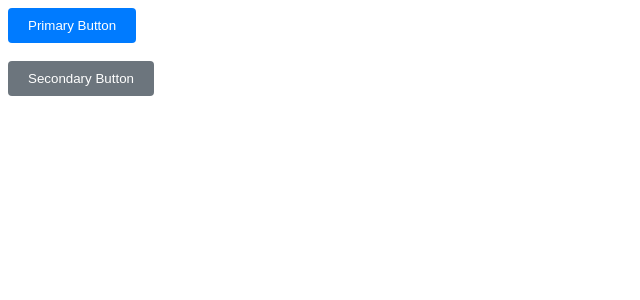
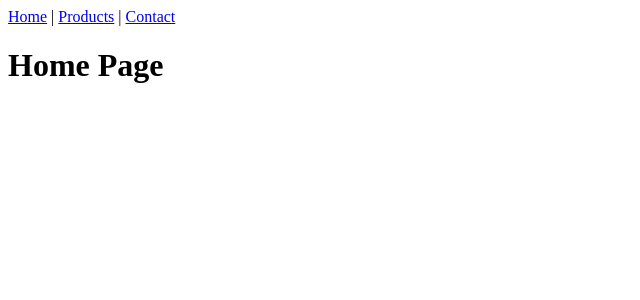
Before and after one commit to iLanceArea/MOBPROG-IT252-react-w3schools, a React (Vite) app in the folder my-react-app/: page / in a window 1280 px wide. Shown: the top 300 px of the page, without its empty margins (0-640 px from the left). Built offline with nearby package versions, Linux system fonts and the light colour scheme.

Commit message:
W3Schools React Router C1

```diff
--- a/my-react-app/src/main.jsx
+++ b/my-react-app/src/main.jsx
@@ -1,23 +1,73 @@
 import { createRoot } from 'react-dom/client';
-import styled from 'styled-components';
+import { BrowserRouter, Routes, Route, Link, Outlet } from 'react-router-dom';
 
-const Button = styled.button`
-  padding: 10px 20px;
-  border: none;
-  border-radius: 4px;
-  background-color: ${props => props.btntype === 'primary' ? '#007bff' : '#6c757d'};
-  color: white;
-  cursor: pointer;
-`;
+function Home() {
+  return <h1>Home Page</h1>;
+}
+
+function Products() {
+  return (
+    <div>
+      <h1>Products Page</h1>
+      <nav style={{ marginBottom: '20px' }}>
+        <Link to="/products/car">Cars</Link> |{" "}
+        <Link to="/products/bike">Bikes</Link>
+      </nav>
+      <Outlet />
+    </div>
+  );
+}
+
+function CarProducts() {
+  return (
+    <div>
+      <h2>Cars</h2>
+      <ul>
+        <li>Audi</li>
+        <li>BMW</li>
+        <li>Volvo</li>
+      </ul>
+    </div>
+  );
+}
+
+function BikeProducts() {
+  return (
+    <div>
+      <h2>Bikes</h2>
+      <ul>
+        <li>Yamaha</li>
+        <li>Suzuki</li>
+        <li>Honda</li>
+      </ul>
+    </div>
+  );
+}
+
+function Contact() {
+  return <h1>Contact Page</h1>;
+}
 
 function App() {
   return (
-    <div>
-      <Button btntype="primary">Primary Button</Button>
-      <br />
-      <br />
-      <Button>Secondary Button</Button>
-    </div>
+    <BrowserRouter>
+      {/* Navigation */}
+      <nav>
+        <Link to="/">Home</Link> |{" "}
+        <Link to="/products">Products</Link> |{" "}
+        <Link to="/contact">Contact</Link>
+      </nav>
+
+      {/* Routes */}
+      <Routes>
+        <Route path="/" element={<Home />} />
+        <Route path="/products" element={<Products />}>
+          <Route path="car" element={<CarProducts />} />
+          <Route path="bike" element={<BikeProducts />} />
+        </Route>
+        <Route path="/contact" element={<Contact />} />
+      </Routes>
+    </BrowserRouter>
   );
 }
 
```
